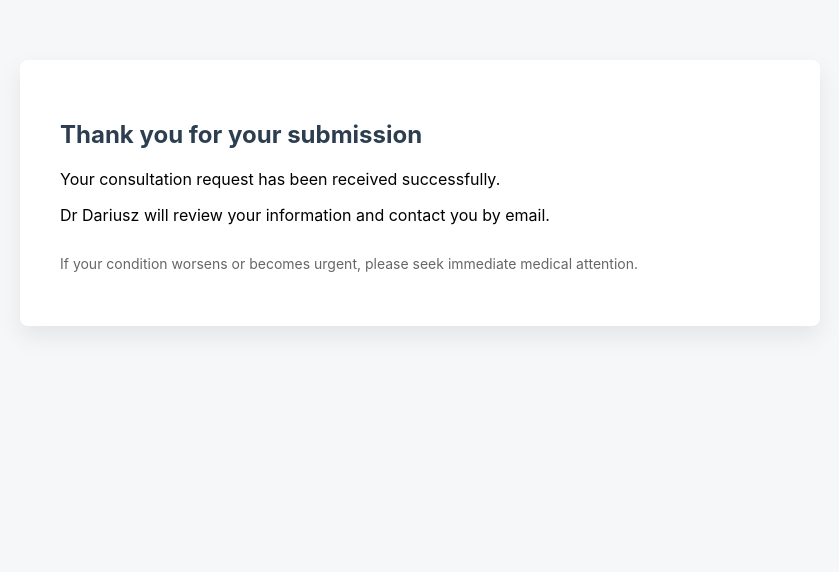
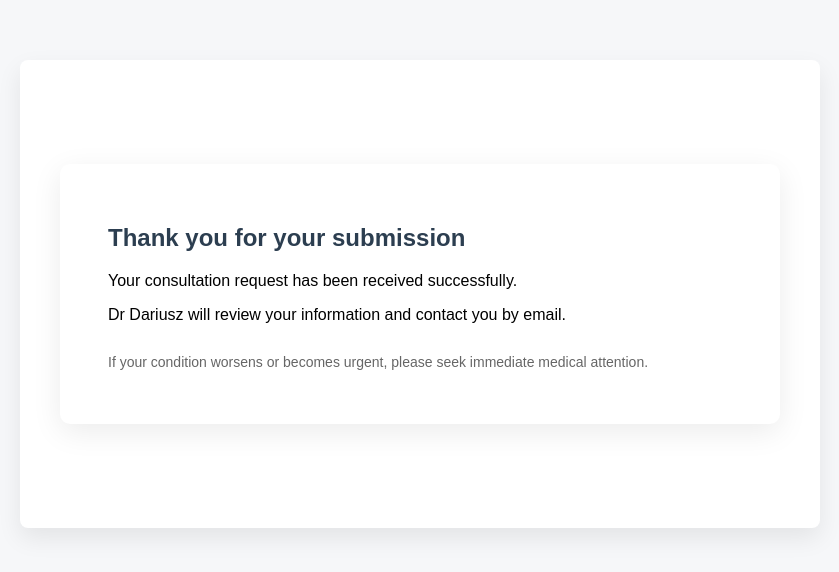
Before and after one commit to darledzinski-create/gyne-consulting--platform, a Flask app: page /thank-you in a window 1280 px wide. Shown: the top 572 px of the page, without its empty margins (220-1059 px from the left). Run offline with Flask 3, Linux system fonts and the light colour scheme.

Commit message:
Update thank_you.html

```diff
--- a/templates/thank_you.html
+++ b/templates/thank_you.html
@@ -3,6 +3,26 @@
 {% block title %}Thank You{% endblock %}
 
 {% block content %}
+
+<style>
+body {
+    background: #f6f7f9;
+    margin: 0;
+    font-family: Arial, Helvetica, sans-serif;
+}
+
+.page-container {
+    max-width: 720px;
+    margin: 4rem auto;
+    padding: 2.5rem 3rem;
+    background: #ffffff;
+    border-radius: 10px;
+    box-shadow: 0 8px 30px rgba(0, 0, 0, 0.08);
+}
+</style>
+
+<div class="page-container">
+
 <h2>Thank you for your submission</h2>
 
 <p>
```
